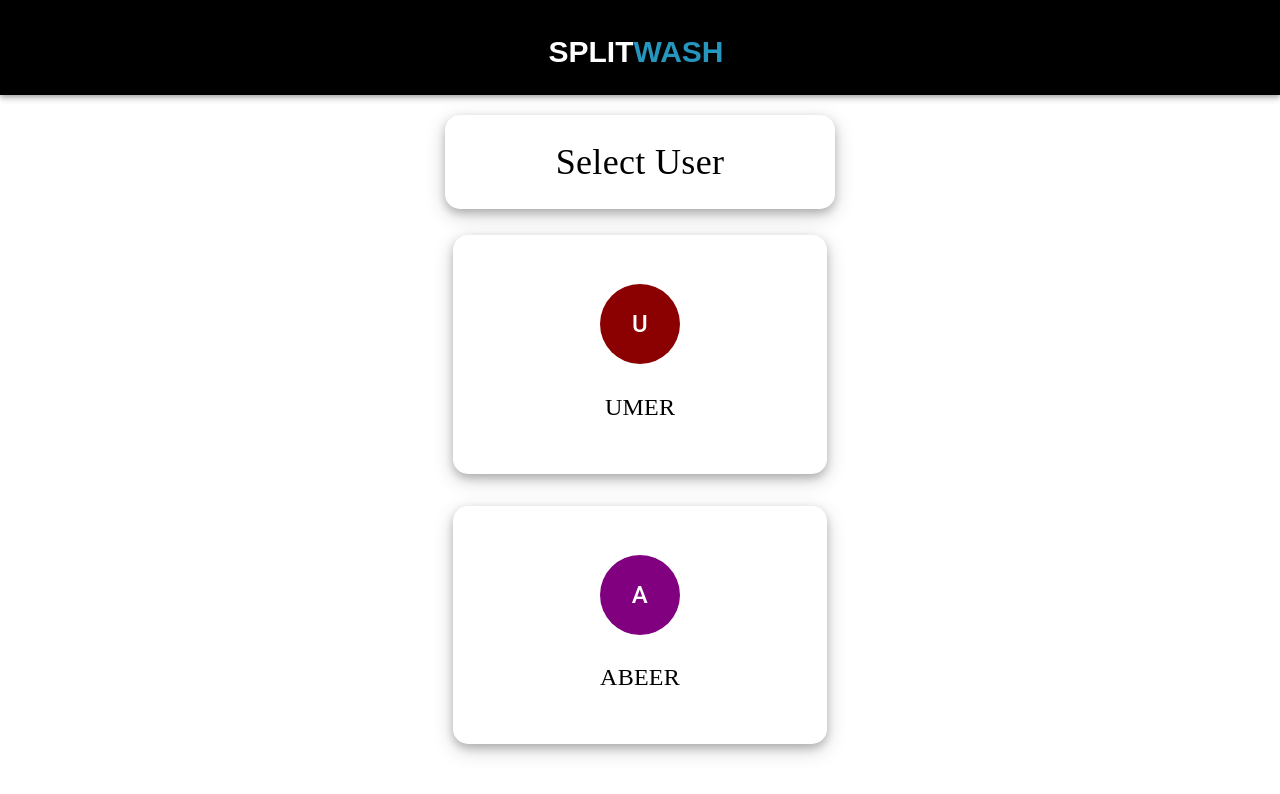
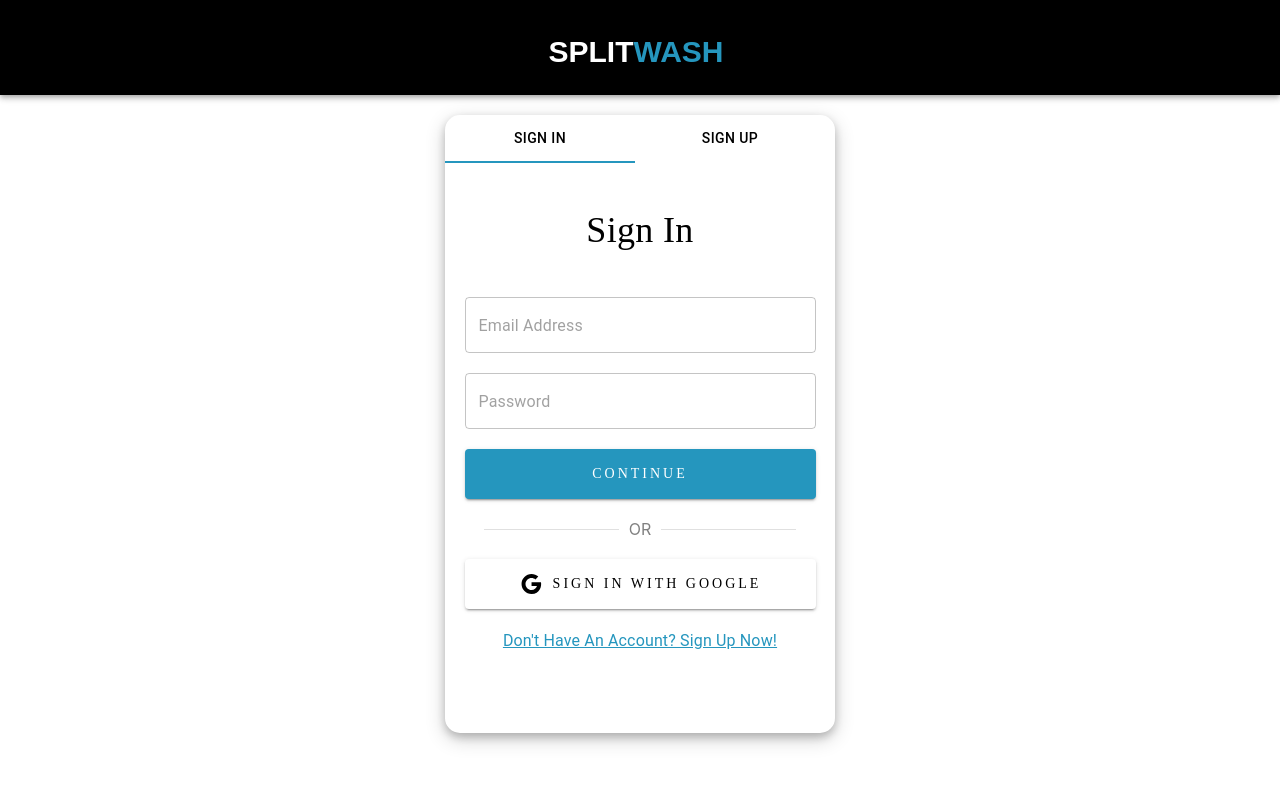
Before and after one commit to UmerKazi/SplitWash, a Next.js app: page / in a window 1280 px wide. Shown: the top 794 px of the page. Built offline with nearby package versions, Linux system fonts and the light colour scheme.

Commit message:
created sign in / sign up design w/o functionality

```diff
--- a/pages/index.tsx
+++ b/pages/index.tsx
@@ -1,11 +1,8 @@
 import React from 'react'
-import { Avatar, Button, Typography } from '@mui/material'
+import { Avatar, Button, Typography, TextField, Divider, Tabs, Tab } from '@mui/material'
 import { Box } from '@mui/system'
 import type { NextPage } from 'next'
-import Head from 'next/head'
-import Image from 'next/image'
-import styles from '../styles/Home.module.css'
-import umerCar from '../assets/g20.png';
+import GoogleIcon from '@mui/icons-material/Google';
 import { useRouter } from 'next/router'
 
 export const isBrowser = (): boolean => {
@@ -14,54 +11,85 @@
 
 const Home: NextPage = () => {
   const router = useRouter();
-  const handleUmerSelect = () => {
-    localStorage.setItem("user", "umer");
-    router.push("/dashboard", undefined, { shallow: true });
+  const [value, setValue] = React.useState(0);
+
+  const handleChange = (event: React.SyntheticEvent, newValue: number) => {
+    setValue(newValue);
   };
-  const handleAbeerSelect = () => {
-    localStorage.setItem("user", "abeer");
-    router.push("/dashboard", undefined, { shallow: true });
-  };
-  React.useEffect(() => {
-    if (localStorage && ((localStorage.getItem("user") == "umer") || (localStorage.getItem("user") == "abeer"))) {
-      router.push("/dashboard", undefined, { shallow: true });
-    }
-  }, [])
+
   return (
     <main style={{ display: 'flex', alignItems: 'center', justifyContent: 'center', flexDirection: 'column' }}>
       <Box style={{ boxShadow: '0 4px 8px 0 rgba(0, 0, 0, 0.2), 0 6px 20px 0 rgba(0, 0, 0, 0.19)', borderRadius: '15px', marginLeft: '15px', marginRight: '15px', marginTop: '20px', textAlign: 'center', width: '390px' }}>
-        <br />
-        <Typography style={{ fontFamily: 'futura, sans serif', fontSize: '36px' }}>
-          Select User
-        </Typography>
-        <br />
+        <Box sx={{ width: '100%' }}>
+          <Tabs value={value} onChange={handleChange} TabIndicatorProps={{ style: { background: '#2596be' } }} >
+            <Tab label="Sign In" style={{ width: '190px', color: 'black' }} />
+            <Tab label="Sign Up" style={{ width: '190px', color: 'black' }} />
+          </Tabs>
         </Box>
-      <Button style={{ color: 'inherit', width: '390px' }} onClick={handleUmerSelect}>
-        <Box style={{ boxShadow: '0 4px 8px 0 rgba(0, 0, 0, 0.2), 0 6px 20px 0 rgba(0, 0, 0, 0.19)', borderRadius: '15px', marginTop: '20px', textAlign: 'center', width: '390px' }}>
         <br />
         <br />
-          <Avatar sx={{ bgcolor: 'darkred', margin: '0 auto', width: '80px', height: '80px', fontSize: '24px' }}>U</Avatar>
-          <br />
-          <Typography style={{ fontSize: '24px', fontFamily: 'futura, sans serif' }}>
-            Umer
+        {value == 0 && (
+          <>
+            <Typography style={{ fontFamily: 'futura, sans serif', fontSize: '36px' }}>
+              Sign In
             </Typography>
             <br />
             <br />
-        </Box>
-      </Button>
-      <Button style={{ color: 'inherit', width: '390px' }} onClick={handleAbeerSelect}>
-        <Box style={{ boxShadow: '0 4px 8px 0 rgba(0, 0, 0, 0.2), 0 6px 20px 0 rgba(0, 0, 0, 0.19)', borderRadius: '15px', marginTop: '20px', textAlign: 'center', width: '390px' }}>
+            <TextField variant="outlined" placeholder="Email Address" style={{ width: '90%' }} />
             <br />
             <br />
-          <Avatar sx={{ bgcolor: 'purple', margin: '0 auto', width: '80px', height: '80px', fontSize: '24px' }}>A</Avatar>
+            <TextField type="password" variant="outlined" placeholder="Password" style={{ width: '90%' }} />
             <br />
-          <Typography style={{ fontSize: '24px', fontFamily: 'futura, sans serif' }}>
-            Abeer
+            <br />
+            <Button variant="contained" style={{ width: '90%', height: '50px', backgroundColor: "#2596be", fontFamily: 'futura, sans serif', fontSize: '14px', letterSpacing: '3px' }}>Continue </Button>
+            <br />
+            <br />
+            <Divider style={{ width: '80%', margin: '0 auto', color: 'grey' }}>OR</Divider>
+            <br />
+            <Button variant="contained" style={{ width: '90%', height: '50px', backgroundColor: "white", color: 'black', fontFamily: 'futura, sans serif', fontSize: '14px', letterSpacing: '3px' }}><GoogleIcon style={{ marginRight: '10px' }} />Sign In With Google</Button>
+            <br />
+            <br />
+            <Typography style={{ color: "#2596be", textDecoration: 'underline' }}>Don&apos;t Have An Account? Sign Up Now!</Typography>
+          </>
+        )}
+        {value == 1 && (
+          <>
+            <Typography style={{ fontFamily: 'futura, sans serif', fontSize: '36px' }}>
+              Sign Up
             </Typography>
             <br />
             <br />
+            <TextField variant="outlined" placeholder="First Name" style={{ width: '90%' }} />
+            <br />
+            <br />
+            <TextField variant="outlined" placeholder="Last Name" style={{ width: '90%' }} />
+            <br />
+            <br />
+            <TextField variant="outlined" placeholder="Email Address" style={{ width: '90%' }} />
+            <br />
+            <br />
+            <TextField variant="outlined" placeholder="Phone Number" style={{ width: '90%' }} />
+            <br />
+            <br />
+            <TextField type="password" variant="outlined" placeholder="Password" style={{ width: '90%' }} />
+            <br />
+            <br />
+            <Button variant="contained" style={{ width: '90%', height: '50px', backgroundColor: "#2596be", fontFamily: 'futura, sans serif', fontSize: '14px', letterSpacing: '3px' }}>Continue </Button>
+            <br />
+            <br />
+            <Divider style={{ width: '80%', margin: '0 auto', color: 'grey' }}>OR</Divider>
+            <br />
+            <Button variant="contained" style={{ width: '90%', height: '50px', backgroundColor: "white", color: 'black', fontFamily: 'futura, sans serif', fontSize: '14px', letterSpacing: '3px' }}><GoogleIcon style={{ marginRight: '10px' }} />Sign Up With Google</Button>
+            <br />
+            <br />
+            <Typography style={{ color: "#2596be", textDecoration: 'underline' }}>Already Have An Account? Sign In Now!</Typography>
+          </>
+        )}
+        <br />
+        <br />
+        <br />
+        <br />
       </Box>
-      </Button>
       <br />
       <br />
     </main>
```
Lines whose indentation alone changed are shown as unchanged.
